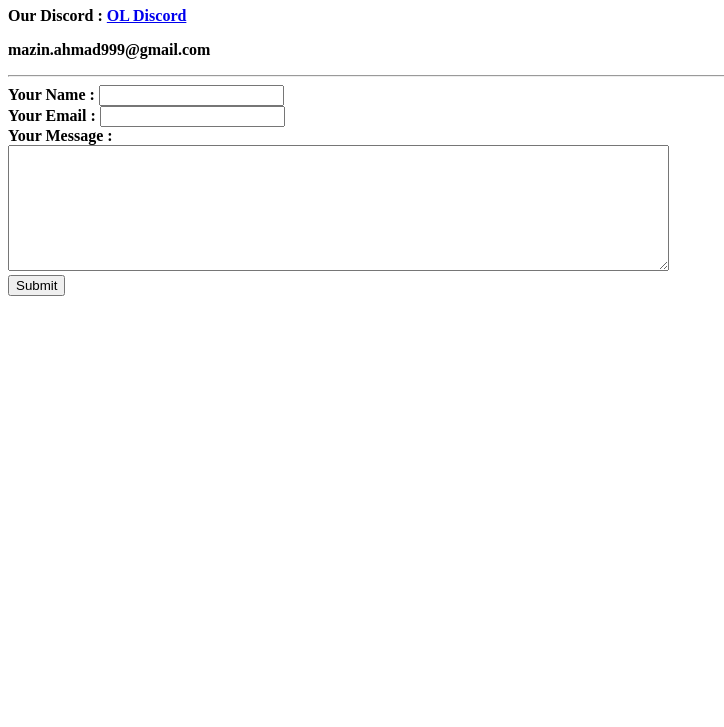
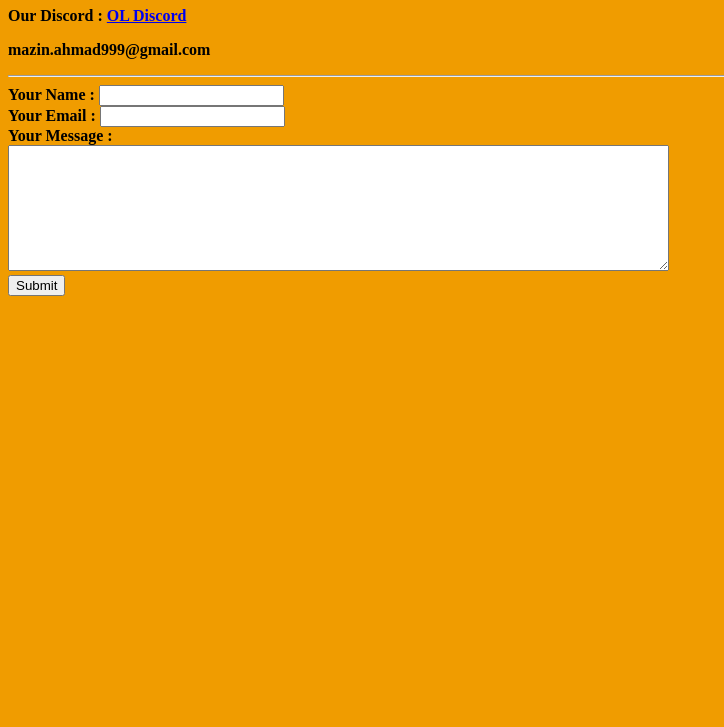
Before and after one commit to venom191/OL-details, a plain HTML site: page contact-us.html in a window 1280 px wide. Shown: the part 73-800 px from the top of the page, without its empty margins (0-724 px from the left). Drawn offline with Linux system fonts and the light colour scheme.

Commit message:
Update contact-us.html

```diff
--- a/contact-us.html
+++ b/contact-us.html
@@ -3,8 +3,15 @@
   <head>
     <meta charset="utf-8">
     <title>Cotact Us</title>
+  <style>
+
+    body {
+      background-color:rgb(240, 156, 0)
+    }
+
+  </style>
+
   </head>
-  <body>
     <h1>Our Contact Details</h1>
     <p><strong>Our Discord : <a href="https://discord.gg/y2tMzx3dEG">OL Discord</a><strong></p>
     <p><strong>mazin.ahmad999@gmail.com<strong></p>
```
